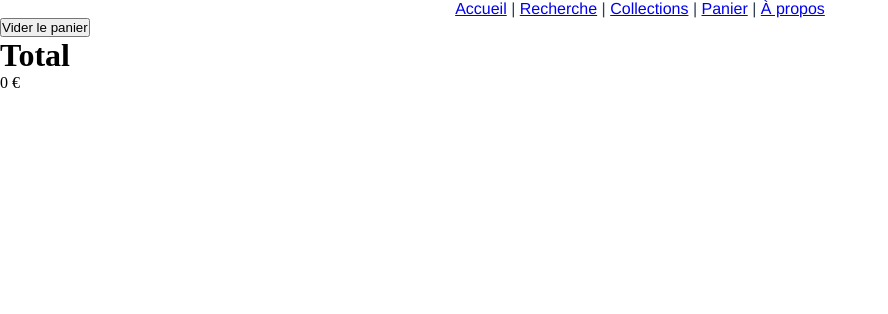
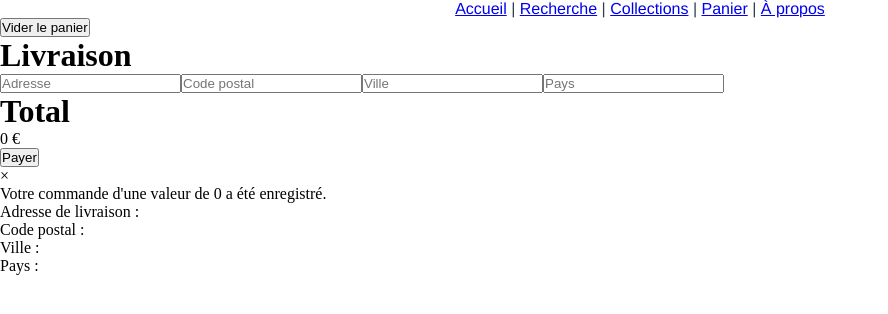
Before and after one commit to Antochg/poketrafic, a Vue app: page /cart in a window 1280 px wide. Shown: the top 314 px of the page, without its empty margins (0-888 px from the left). Built offline with nearby package versions, Linux system fonts and the light colour scheme; the HTML template or start-up script is replaced by a standard one.

Commit message:
Gestion validation du panier

```diff
--- a/src/components/Cart.vue
+++ b/src/components/Cart.vue
@@ -27,8 +27,30 @@
     </div>
 
     <div id="checkout-container">
+      <h1>Livraison</h1>
+      <input id="address" v-model="address" type="text" placeholder="Adresse">
+      <input id="zipCode" v-model="zipCode" type="text" placeholder="Code postal">
+      <input id="city" v-model="city" type="text" placeholder="Ville">
+      <input id="country" v-model="country" type="text" placeholder="Pays">
+
       <h1>Total</h1>
       <p>{{ this.totalPrice }} €</p>
+
+      <button @click="checkout()">Payer</button>
+    </div>
+
+    <div id="checkout-validation">
+      <div id="myModalCheckoutValidation" class="modal">
+        <div class="modal-content">
+          <span class="close" @click="closeModalCheckoutValidation()">&times;</span>
+
+          <p>Votre commande d'une valeur de {{ totalPrice }} a été enregistré.</p>
+          <p>Adresse de livraison : {{ address }}</p>
+          <p>Code postal : {{ zipCode }}</p>
+          <p>Ville : {{ city }}</p>
+          <p>Pays : {{ country }}</p>
+        </div>
+      </div>
     </div>
 	</div>
 </template>
@@ -39,30 +61,34 @@ export default {
   data () {
     return {
       cart: [],
-      totalPrice: 0
+      totalPrice: 0,
+      address: "",
+      zipCode: "",
+      city: "",
+      country: "",
     }
   },
 	methods: {
     increaseQuantity(cardId) {
       const cartItems = JSON.parse(localStorage.getItem("cart"));
       const item = cartItems.find(({ id }) => id === cardId);
-      const index = cartItems.indexOf(item)
-      var quantity = cartItems[index].quantity
-      quantity++
-      cartItems.splice(index, 1, { id: item.id, card: item.card, quantity: quantity })
+      const index = cartItems.indexOf(item);
+      var quantity = cartItems[index].quantity;
+      quantity++;
+      cartItems.splice(index, 1, { id: item.id, card: item.card, quantity: quantity });
       localStorage.setItem("cart", JSON.stringify(cartItems));
       this.cart = JSON.parse(localStorage.getItem("cart"));
-      this.totalPrice += item.card.cardmarket.prices.averageSellPrice
+      this.totalPrice += item.card.cardmarket.prices.averageSellPrice;
     },
     decreaseQuantity(cardId) {
       const cartItems = JSON.parse(localStorage.getItem("cart"));
       const item = cartItems.find(({ id }) => id === cardId);
-      const index = cartItems.indexOf(item)
-      var quantity = cartItems[index].quantity
+      const index = cartItems.indexOf(item);
+      var quantity = cartItems[index].quantity;
       if(quantity > 1) {
-        quantity--
-        cartItems.splice(index, 1, { id: item.id, card: item.card, quantity: quantity })
-        this.totalPrice -= item.card.cardmarket.prices.averageSellPrice
+        quantity--;
+        cartItems.splice(index, 1, { id: item.id, card: item.card, quantity: quantity });
+        this.totalPrice -= item.card.cardmarket.prices.averageSellPrice;
       }
       localStorage.setItem("cart", JSON.stringify(cartItems));
       this.cart = JSON.parse(localStorage.getItem("cart"));
@@ -83,6 +109,28 @@ export default {
       this.cart = JSON.parse(localStorage.getItem("cart"));
       this.totalPrice = 0;
     },
+    checkout() {
+      var modal = document.getElementById("myModalCheckoutValidation");
+      modal.style.display = "block";
+
+      // window.onclick = function(event) {
+      //   if (event.target == modal) {
+      //     modal.style.display = "none";
+      //   }
+      // }
+    },
+    closeModalCheckoutValidation() {
+      this.removeAll();
+      this.clearDeliveryAddress();
+      var modal = document.getElementById("myModalCheckoutValidation");
+      modal.style.display = "none";
+    },
+    clearDeliveryAddress() {
+      this.address = "";
+      this.zipCode = "";
+      this.city = "";
+      this.country = "";
+    },
 		getCart() {
       if (!localStorage.getItem("cart")) {
         localStorage.setItem("cart", JSON.stringify([]));
@@ -91,7 +139,7 @@ export default {
     },
     getCheckoutTotal() {
       for(var item of this.cart) {
-        this.totalPrice += (item.card.cardmarket.prices.averageSellPrice*item.quantity)
+        this.totalPrice += (item.card.cardmarket.prices.averageSellPrice*item.quantity);
       }
     },
   },
```
